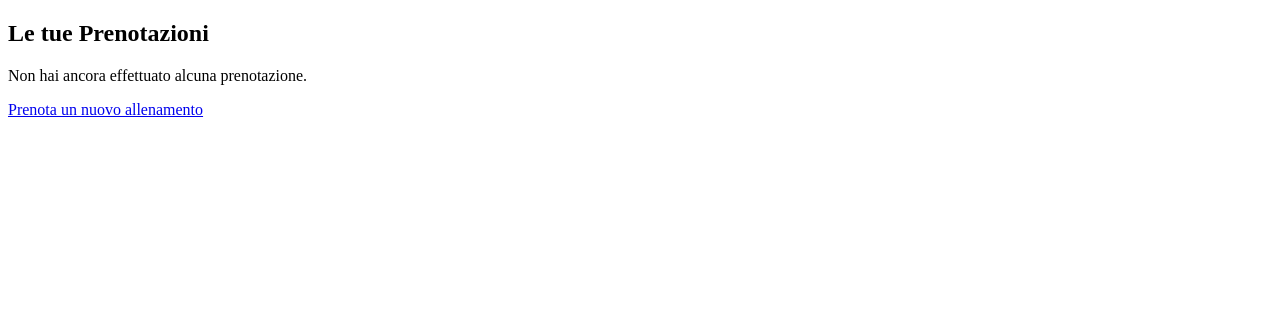
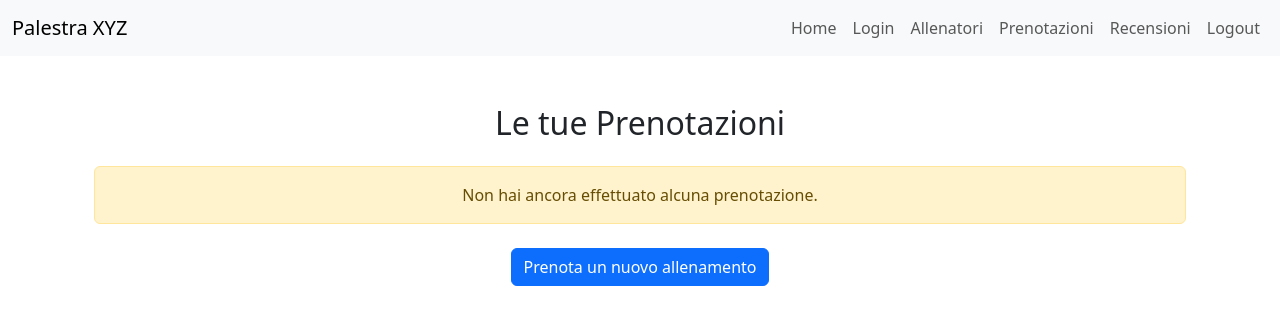
Before and after one commit to Gixter02/Progetto_TechWeb, a Django app: page /bookings/ in a window 1280 px wide. Shown: the top 325 px of the page. Run offline with Django 5.2, Linux system fonts and the light colour scheme; a user stored in the database is signed in; data comes from the database, SQL or seed files in the repository; both versions use the stored data as it was after the commit.

Commit message:
aggiunto boostrap a bookings

```diff
--- a/bookings/templates/bookings/base.html
+++ b/bookings/templates/bookings/base.html
@@ -1,22 +1,70 @@
 <!DOCTYPE html>
-<html lang="en">
+<html lang="it">
 <head>
     <meta charset="UTF-8">
     <meta name="viewport" content="width=device-width, initial-scale=1.0">
     <meta http-equiv="X-UA-Compatible" content="ie=edge">
-    {% block head %} {% endblock %}
+
+    <!-- Inclusione di Bootstrap 5 dal CDN -->
+    <link href="https://cdn.jsdelivr.net/npm/bootstrap@5.3.0/dist/css/bootstrap.min.css" rel="stylesheet">
+
+    {% block head %}{% endblock %}
     <title>{% block title %} {% endblock %}</title>
+
+    <style>
+        /* Aggiungi eventuali stili personalizzati qui */
+        body {
+            padding-top: 56px; /* Spazio per la navbar */
+        }
+    </style>
 </head>
 <body>
-{% block content %}
-Con il termine lorem ipsum si indica un testo segnaposto utilizzato da grafici,
-designer, programmatori e tipografi a modo riempitivo per bozzetti e prove grafiche.
-È un testo privo di senso, composto da parole (o parti di parole) in lingua latina,
-riprese pseudocasualmente da uno scritto
-di Cicerone del 45 a.C, a volte alterate con l'inserzione di passaggi ironici.
-La caratteristica principale è data dal fatto che
-offre una distribuzione delle lettere uniforme, apparendo come un normale blocco di
-testo leggibile.
-{% endblock %}
+
+    <!-- Navbar di base -->
+    <nav class="navbar navbar-expand-lg navbar-light bg-light fixed-top">
+        <div class="container-fluid">
+            <a class="navbar-brand" href="#">Palestra XYZ</a>
+            <button class="navbar-toggler" type="button" data-bs-toggle="collapse" data-bs-target="#navbarNav" aria-controls="navbarNav" aria-expanded="false" aria-label="Toggle navigation">
+                <span class="navbar-toggler-icon"></span>
+            </button>
+            <div class="collapse navbar-collapse" id="navbarNav">
+                <ul class="navbar-nav ms-auto">
+                    <li class="nav-item">
+                        <a class="nav-link" href="{% url 'homepage_palestra' %}">Home</a>
+                    </li>
+                    <li class="nav-item">
+                        <a class="nav-link" href="{% url 'accounts:login' %}">Login</a>
+                    </li>
+                    <li class="nav-item">
+                        <a class="nav-link" href="{% url 'trainers:personal_trainer_home' %}">Allenatori</a>
+                    </li>
+                    <li class="nav-item">
+                        <a class="nav-link" href="{% url 'bookings:home_page' %}">Prenotazioni</a>
+                    </li>
+                    <li class="nav-item">
+                        <a class="nav-link" href="{% url 'reviews:homepage_recensioni' %}">Recensioni</a>
+                    </li>
+                    {% if user.is_authenticated %}
+                    <li class="nav-item">
+                        <a class="nav-link" href="{% url 'accounts:logout' %}">Logout</a>
+                    </li>
+                    {% endif %}
+                </ul>
+            </div>
+        </div>
+    </nav>
+
+    <!-- Content block -->
+    <div class="container mt-5">
+        {% block content %}
+        <!-- Inserisci qui il contenuto delle varie pagine -->
+        {% endblock %}
+    </div>
+
+    <!-- Inclusione di Bootstrap JS e Popper.js -->
+    <script src="https://cdn.jsdelivr.net/npm/bootstrap@5.3.0/dist/js/bootstrap.bundle.min.js"></script>
+
+    <!-- Aggiungi eventuali script extra -->
+    {% block extra_js %}{% endblock %}
 </body>
 </html>
--- a/bookings/templates/bookings/bookings_homepage.html
+++ b/bookings/templates/bookings/bookings_homepage.html
@@ -1,11 +1,12 @@
-{% extends 'base.html' %}
+{% extends 'bookings/base.html' %}
 
 {% block content %}
-  <h2>Le tue Prenotazioni</h2>
+<div class="container mt-5">
+  <h2 class="text-center mb-4">Le tue Prenotazioni</h2>
 
   {% if prenotazioni %}
-    <table class="table">
-      <thead>
+    <table class="table table-striped table-bordered">
+      <thead class="table-dark">
         <tr>
           <th>Data</th>
           <th>Orario</th>
@@ -25,9 +26,13 @@
       </tbody>
     </table>
   {% else %}
-    <p>Non hai ancora effettuato alcuna prenotazione.</p>
+    <div class="alert alert-warning text-center" role="alert">
+      Non hai ancora effettuato alcuna prenotazione.
+    </div>
   {% endif %}
 
-  <a href="{% url 'bookings:crea_prenotazione' %}" class="btn btn-primary">Prenota un nuovo allenamento</a>
-
+  <div class="text-center mt-4">
+    <a href="{% url 'bookings:crea_prenotazione' %}" class="btn btn-primary">Prenota un nuovo allenamento</a>
+  </div>
+</div>
 {% endblock %}
```
Also changed, not shown: bookings/templates/bookings/crea_prenotazione.html (+15 -5 lines), db.sqlite3.
